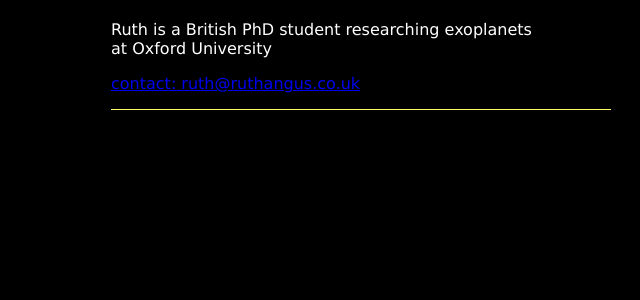
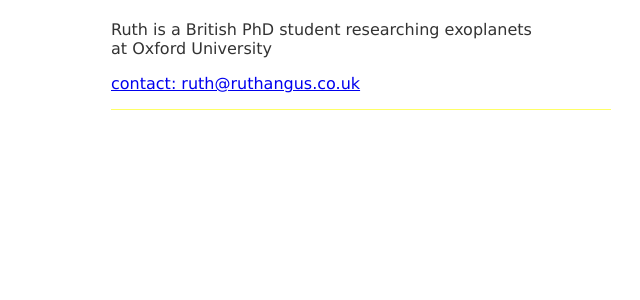
Before and after one commit to RuthAngus/ruthangus.github.io, a PHP site: page / in a window 1280 px wide. Shown: the top 300 px of the page, without its empty margins (89-729 px from the left). Run offline with PHP 8.4, Linux system fonts and the light colour scheme.

Commit message:
change colour

```diff
--- a/ra.css
+++ b/ra.css
@@ -3,10 +3,10 @@
 
 body {
 	font-family: geneva, arial, helvetica, sans-serif;
-	background-color: #000;
+	background-color: white;
+	color: #333;
 	margin-left: 200px;
 	margin-top: 20px;
-	color: #fff;
 	/* background-image: url(images/starfield.jpg); */
 }
 
```
